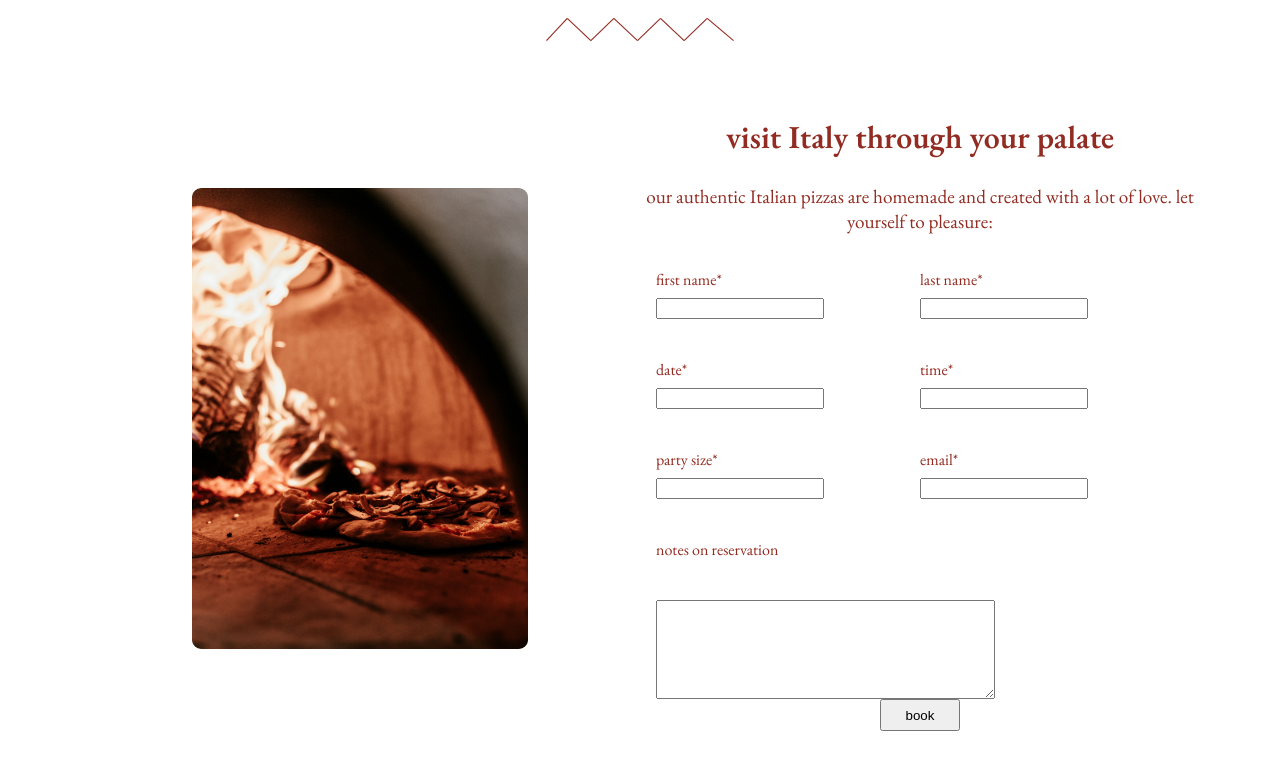
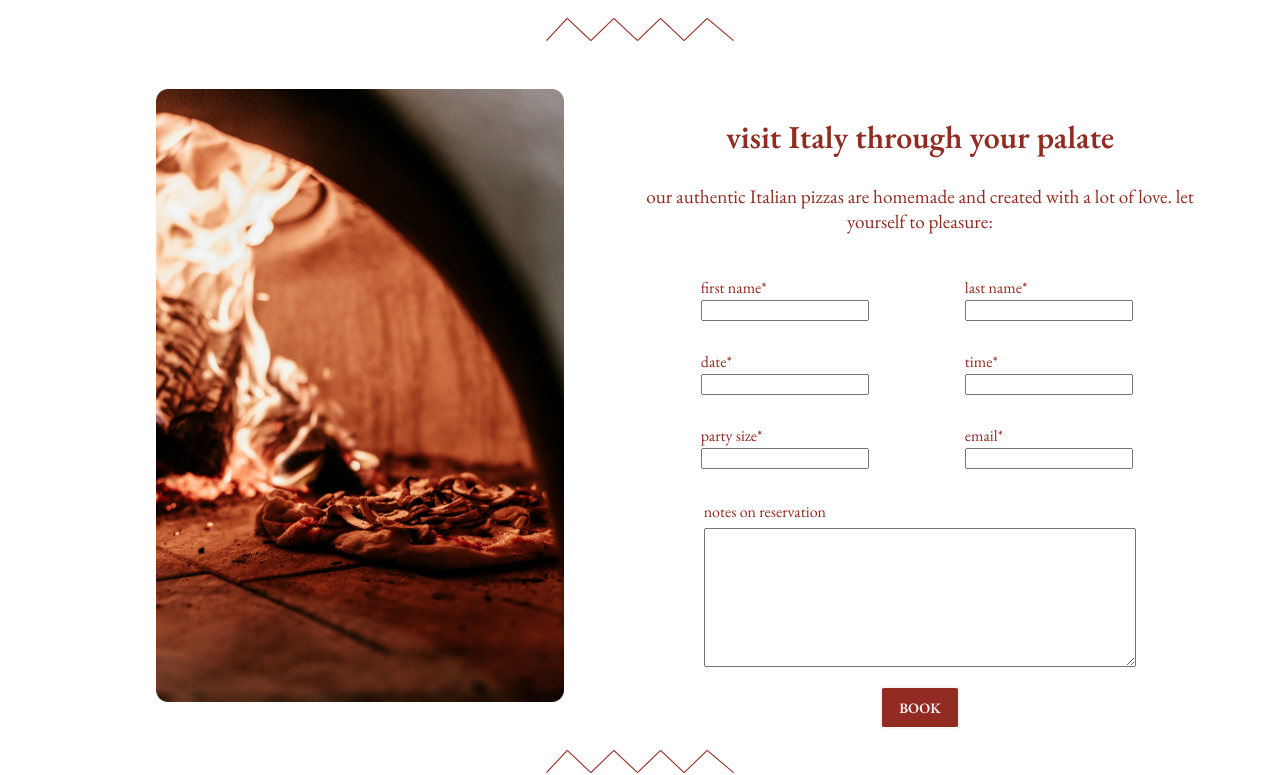
Before and after one commit to clakika/restaurant-website, a React (Create React App) app in the folder restaurant-website/: page / in a window 1280 px wide. Shown: the part 671-1446 px from the top of the page. Built offline with nearby package versions, Linux system fonts and the light colour scheme.

Commit message:
finished reservation section
further adjustments required

```diff
--- a/restaurant-website/src/Layout/Reservation/Reservation.css
+++ b/restaurant-website/src/Layout/Reservation/Reservation.css
@@ -1,10 +1,10 @@
 .Reservation {
     display: grid;
-    grid-template-columns: repeat(2, 1fr);
+    grid-template-columns: repeat(2, 50%);
     margin-top: 3rem;
     margin-bottom: 2rem;
     background-color: white ;
-    max-width: 70rem;
+    width: 70rem;
     align-content: center;
 }
 
@@ -21,8 +21,8 @@
 }
 
 .Reservation_Image {
-    width: 60%;
-    height: 70%;
+    width: 73%;
+    height: 100%;
     align-self: center;
 }
 
@@ -33,22 +33,24 @@
     display: grid;
     grid-template-columns: repeat(2, 50%);
     grid-template-rows: 1fr 10rem 2rem;
-    align-content: center;
+    justify-content: center;
+    align-items: center;
 }
 
 input, label {
-    margin-bottom: 2.5rem;
+    margin-bottom: 1.9rem;
 }
 
 input {
     margin-right: 4rem;
-    margin-top: -2rem;
+    margin-top: -1.8rem;
     width: 10rem;
 }
 
 textarea {
     height: 10em;
-    width: 25em;
+    width: 32em;
+    margin-top: -2rem;
 }
 
 .Reservation_Title {
@@ -63,6 +65,7 @@ textarea {
     grid-column: 1/2;
     grid-row: 1/2;
     display: flex;
+    margin-left: 2.8rem;
     flex-direction: column;
     justify-content: center;
 }
@@ -71,6 +74,7 @@ textarea {
     grid-column: 2/-1;
     grid-row: 1/2;
     display: flex;
+    margin-left: 2.8rem;
     flex-direction: column;
     align-content: center;
 }
@@ -80,11 +84,29 @@ textarea {
     grid-row: 2/3;
     display: flex;
     flex-direction: column;
+    justify-self: center;
+    margin-top: -0.3rem;
+}
+
+.Reservation_Notes label {
+    margin-bottom: 38px;
 }
 
 .BookBtn {
     grid-column: 1/-1;
     grid-row: 3/-1;
     width: 5rem;
+    padding: 10px;
+    border: 2px solid whitesmoke;
+    background-color: rgb(146, 43, 33);
+    color: whitesmoke;
+    font-weight: 600;
+    /*box-shadow: 0px 2px 6px rgb(146, 43, 33);*/
+    border-radius: 7%;
+    font-size: 0.9em;
+    text-transform: uppercase;
+    font-family: 'EB Garamond', serif;
     justify-self: center;
+    margin-top: 50px;
+
 }
--- a/restaurant-website/src/index.css
+++ b/restaurant-website/src/index.css
@@ -1,5 +1,5 @@
 body {
   margin: 0;
   padding: 0;
-  font-family: 'EB Garamond', serif;;
+  font-family: 'EB Garamond', serif;
 }
```
